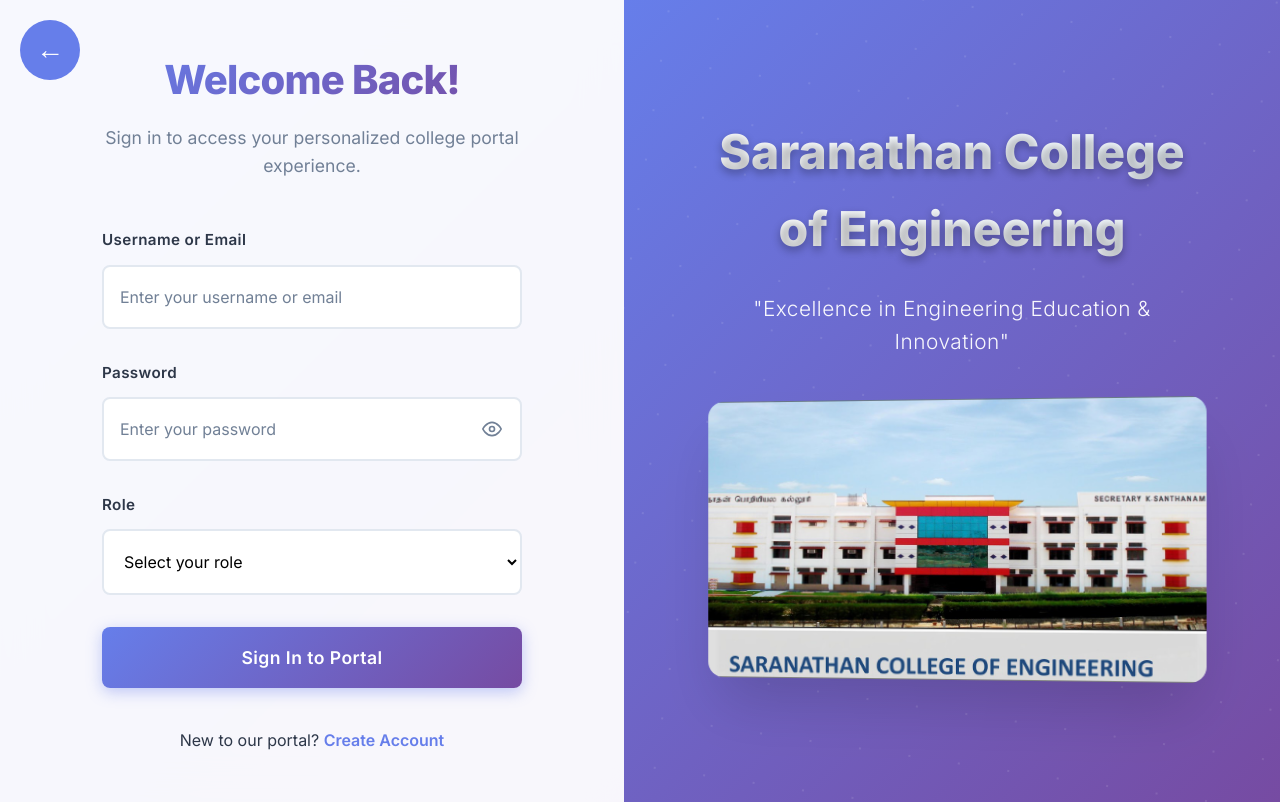
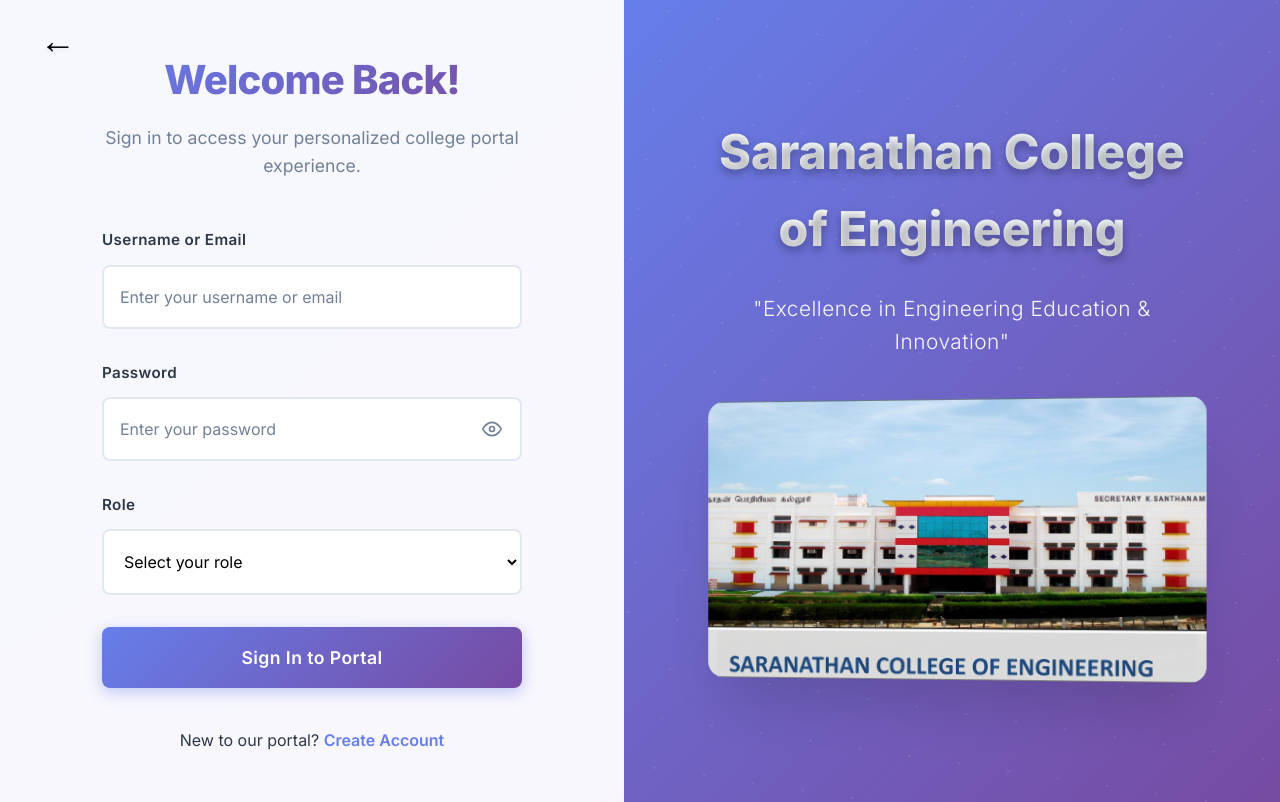
Before and after one commit to SaraConference2k25/frontend, a React (Vite) app: page /login in a window 1280 px wide. Built offline with nearby package versions, Linux system fonts and the light colour scheme.

Commit message:
modified back button on login and register page

```diff
--- a/src/index.css
+++ b/src/index.css
@@ -3797,27 +3797,46 @@
 
 
 .back-btn {
-  background-color: #667eea;     /* Blue-purple background */
-  color: white;                  /* White arrow */
+  background: none;              /* No background */
+  color: #000000;                /* Black arrow */
   border: none;                  /* No border */
-  border-radius: 50%;            /* Makes it round */
-  width: 60px;                   /* Button size */
-  height: 60px;                  /* Equal width & height = circle */
-  font-size: 28px;               /* Bigger arrow */
+  font-size: 36px;               /* Arrow size */
+  font-weight: bold;             /* Bold arrow */
   cursor: pointer;               /* Pointer cursor on hover */
-  display: flex;                 /* Center arrow */
-  align-items: center;
-  justify-content: center;
-  transition: background 0.3s, transform 0.2s;
-}
-
-.back-btn:hover {
-  background-color: #5a67d8;     /* Slightly darker on hover */
-  transform: scale(1.05);        /* Grows a bit */
-}
-
-.back-btn {
+  padding: 0;                    /* No padding */
+  transition: all 0.3s ease;
+  text-shadow: 0 2px 4px rgba(0, 0, 0, 0.1);  /* Subtle shadow */
   position: fixed;
   top: 20px;
-  left: 20px;
-}
+  left: 40px;
+}
+
+.back-btn:hover {
+  color: #667eea;                /* Blue on hover */
+  transform: translateX(-5px) scale(1.2);   /* Moves left and grows */
+  text-shadow: 0 4px 8px rgba(102, 126, 234, 0.3);  /* Colored shadow on hover */
+}
+
+.back-btn::after {
+  content: attr(data-tooltip);
+  position: absolute;
+  left: 100%;
+  top: 50%;
+  transform: translateY(-50%);
+  margin-left: 10px;
+  padding: 6px 12px;
+  background: #000000;
+  color: white;
+  border-radius: 6px;
+  font-size: 14px;
+  font-weight: normal;
+  white-space: nowrap;
+  opacity: 0;
+  pointer-events: none;
+  transition: opacity 0.3s ease;
+  box-shadow: 0 2px 8px rgba(0, 0, 0, 0.2);
+}
+
+.back-btn:hover::after {
+  opacity: 1;
+}
--- a/src/pages/Login.jsx
+++ b/src/pages/Login.jsx
@@ -68,7 +68,7 @@
       <div className="auth-panel">
         <div className="auth-form-wrapper">
           <div classname="testing">
-          <button class="back-btn" onClick={backButton}>←</button>
+          <button class="back-btn" data-tooltip="Back" onClick={backButton}>←</button>
           </div>
           <div className="form-header">
             <h2>Welcome Back!</h2>
--- a/src/pages/Register.jsx
+++ b/src/pages/Register.jsx
@@ -81,7 +81,7 @@
       <div className="auth-panel">
         <div className="auth-form-wrapper">
           <div classname="testing">
-          <button class="back-btn" onClick={backButton}>←</button>
+          <button class="back-btn" data-tooltip="Back" onClick={backButton}>←</button>
           </div>
           <div className="form-header">
             <h2>Join Our Community</h2>
```
